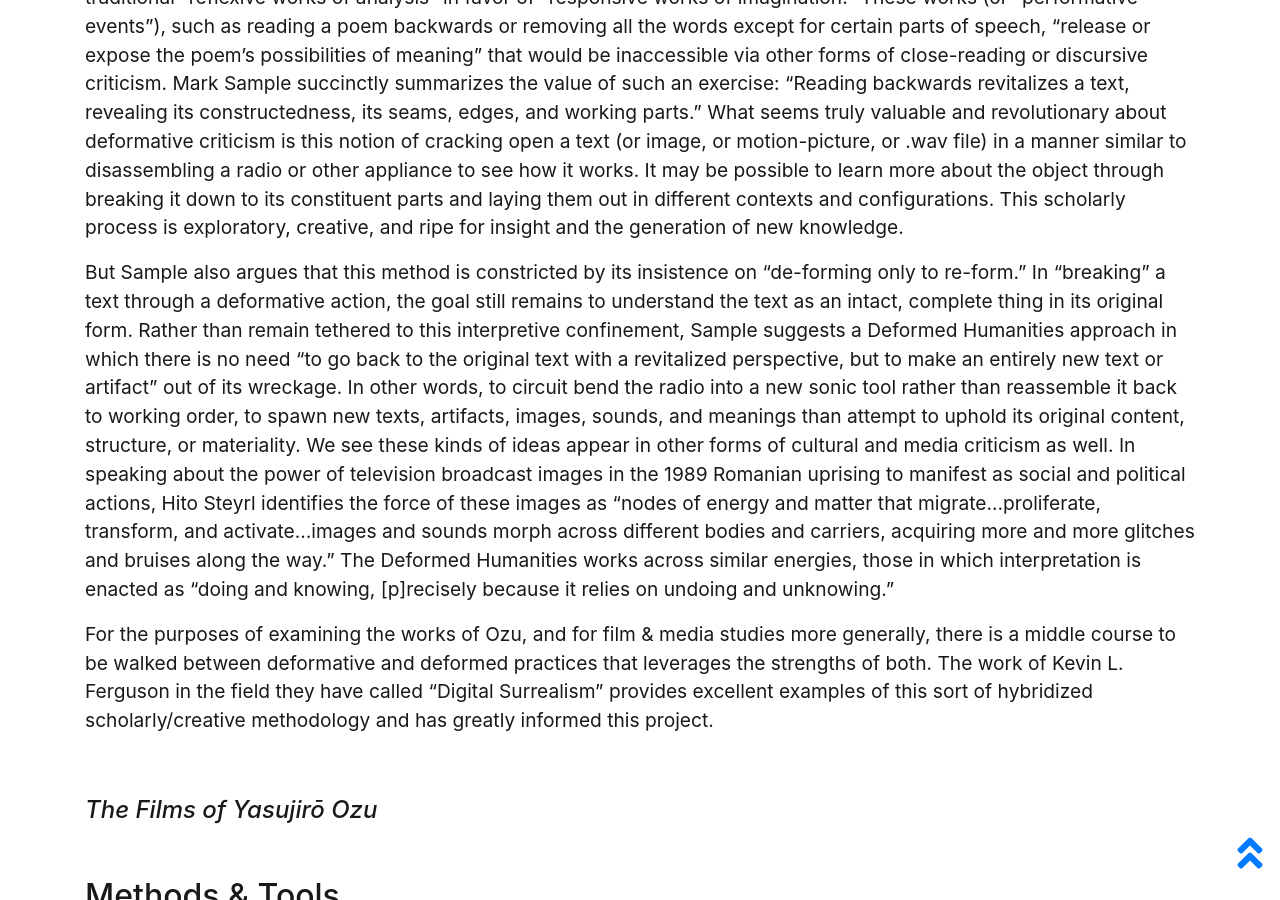
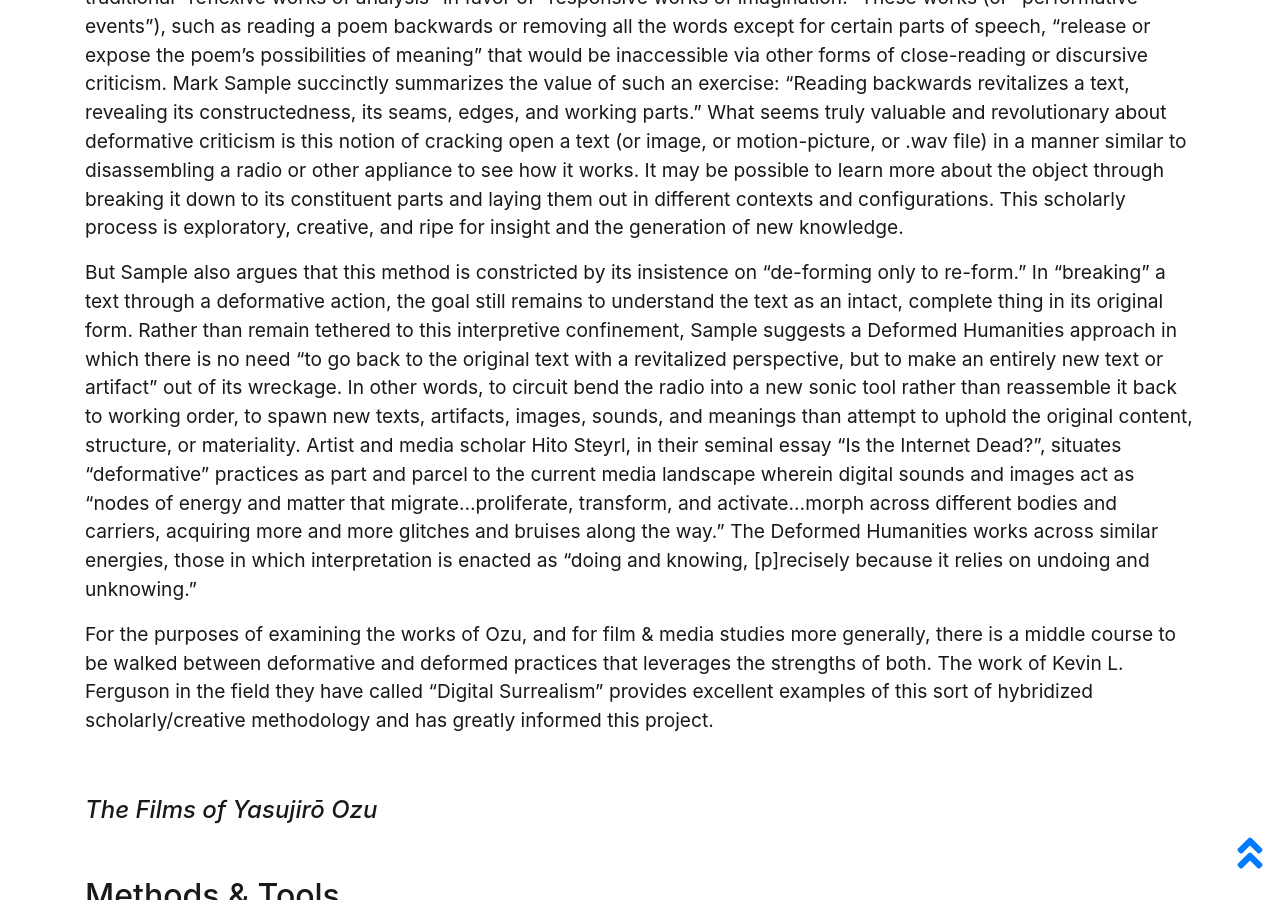
Before and after one commit to drodz11/colors-of-ozu, a Jekyll site: the page built from pages/about.md, in a window 1280 px wide and 900 px high, scrolled down 1662 px. Built offline with Jekyll 4.4.1, drawn with Linux system fonts in a browser that asks for light colours.

Commit message:
Update about.md

```diff
--- a/pages/about.md
+++ b/pages/about.md
@@ -31,7 +31,7 @@ Beginning in the early 2000s with Lev Manovich's groundbreaking work in [Cultura
 #### _Deformative vs. Deformed Humanities & Digital Surrealism_
 The lens of "deformative criticism" is useful for conceptualizing digital scholarship within film & media studies and offers multiple, interdisciplinary inroads to this evolving field. First coined in their essay on poetics, "Deformance and Interpretation," by Lisa Samuels and Jerome McGann in 1999, a deformative approach to literary criticism rejects traditional "reflexive works of analysis" in favor of "responsive works of imagination."  These works (or "performative events"), such as reading a poem backwards or removing all the words except for certain parts of speech, "release or expose the poem's possibilities of meaning" that would be inaccessible via other forms of close-reading or discursive criticism. Mark Sample succinctly summarizes the value of such an exercise: "Reading backwards revitalizes a text, revealing its constructedness, its seams, edges, and working parts." What seems truly valuable and revolutionary about deformative criticism is this notion of cracking open a text (or image, or motion-picture, or .wav file) in a manner similar to disassembling a radio or other appliance to see how it works. It may be possible to learn more about the object through breaking it down to its constituent parts and laying them out in different contexts and configurations. This scholarly process is exploratory, creative, and ripe for insight and the generation of new knowledge.
 
-But Sample also argues that this method is constricted by its insistence on "de-forming only to re-form." In "breaking" a text through a deformative action, the goal still remains to understand the text as an intact, complete thing in its original form. Rather than remain tethered to this interpretive confinement, Sample suggests a Deformed Humanities approach in which there is no need "to go back to the original text with a revitalized perspective, but to make an entirely new text or artifact" out of its wreckage. In other words, to circuit bend the radio into a new sonic tool rather than reassemble it back to working order, to spawn new texts, artifacts, images, sounds, and meanings than attempt to uphold its original content, structure, or materiality. We see these kinds of ideas appear in other forms of cultural and media criticism as well. In speaking about the power of television broadcast images in the 1989 Romanian uprising to manifest as social and political actions, Hito Steyrl identifies the force of these images as "nodes of energy and matter that migrate...proliferate, transform, and activate...images and sounds morph across different bodies and carriers, acquiring more and more glitches and bruises along the way." The Deformed Humanities works across similar energies, those in which interpretation is enacted as "doing and knowing, [p]recisely because it relies on undoing and unknowing."
+But Sample also argues that this method is constricted by its insistence on "de-forming only to re-form." In "breaking" a text through a deformative action, the goal still remains to understand the text as an intact, complete thing in its original form. Rather than remain tethered to this interpretive confinement, Sample suggests a Deformed Humanities approach in which there is no need "to go back to the original text with a revitalized perspective, but to make an entirely new text or artifact" out of its wreckage. In other words, to circuit bend the radio into a new sonic tool rather than reassemble it back to working order, to spawn new texts, artifacts, images, sounds, and meanings than attempt to uphold the original content, structure, or materiality. Artist and media scholar Hito Steyrl, in their seminal essay "Is the Internet Dead?", situates "deformative" practices as part and parcel to the current media landscape wherein digital sounds and images act as "nodes of energy and matter that migrate...proliferate, transform, and activate...morph across different bodies and carriers, acquiring more and more glitches and bruises along the way." The Deformed Humanities works across similar energies, those in which interpretation is enacted as "doing and knowing, [p]recisely because it relies on undoing and unknowing."
 
 For the purposes of examining the works of Ozu, and for film & media studies more generally, there is a middle course to be walked between deformative and deformed practices that leverages the strengths of both. The work of Kevin L. Ferguson in the field they have called "Digital Surrealism" provides excellent examples of this sort of hybridized scholarly/creative methodology and has greatly informed this project.
 
```
